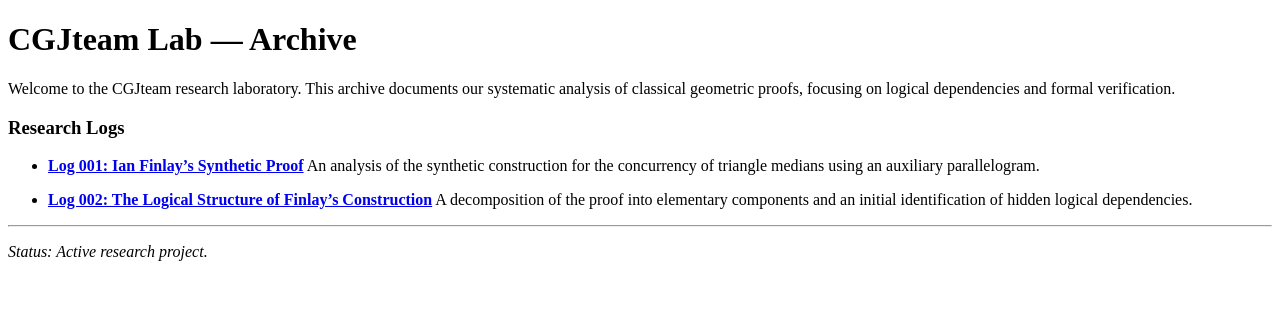
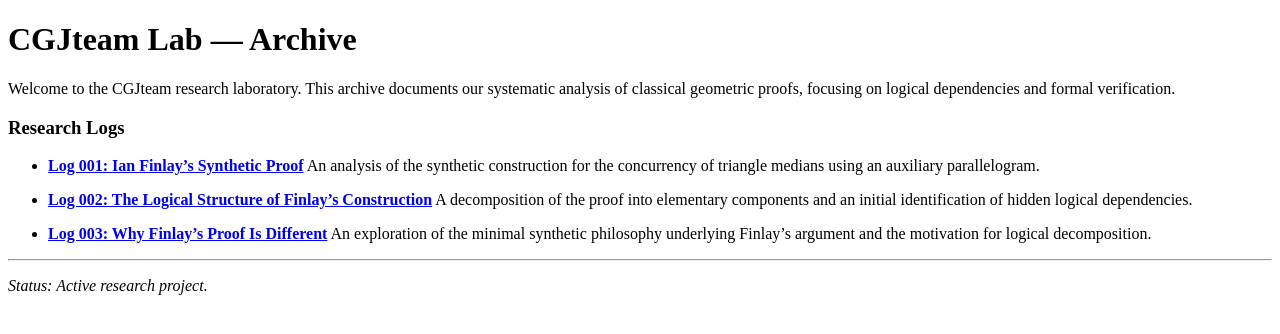
Before and after one commit to cgjteam/cgjteam.github.io, a Jekyll site: the page built from index.md, in a window 1280 px wide. Shown: the top 334 px of the page. Built offline with Jekyll 4.4.1, drawn with Linux system fonts in a browser that asks for light colours; our own code applies the rules of GitHub Pages for plain Markdown files.

Commit message:
Update index.md

```diff
--- a/index.md
+++ b/index.md
@@ -10,5 +10,8 @@ Welcome to the CGJteam research laboratory. This archive documents our systemati
 * **[Log 002: The Logical Structure of Finlay's Construction](log-002.md)**
   A decomposition of the proof into elementary components and an initial identification of hidden logical dependencies.
 
+* **[Log 003: Why Finlay's Proof Is Different](log-003.md)**
+  An exploration of the minimal synthetic philosophy underlying Finlay's argument and the motivation for logical decomposition.
+
 ---
 *Status: Active research project.*
```
